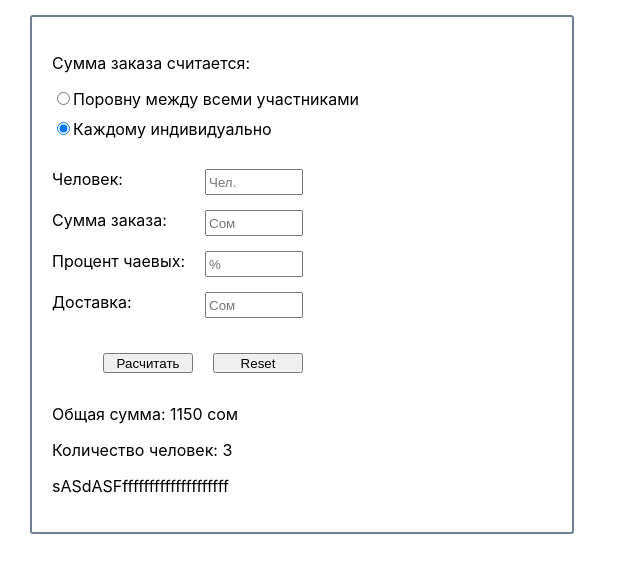
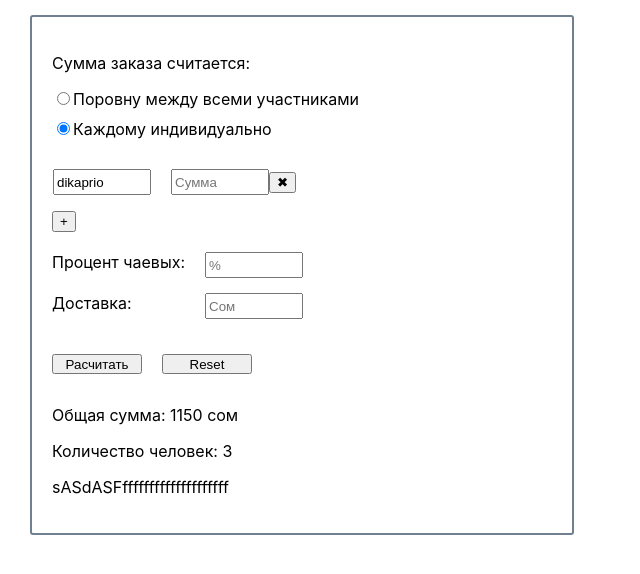
Before and after one commit to DenisLokhtin/hw-57, a React (Create React App) app: page / in a window 1280 px wide. Both pictures are taken after a click on the radio button "Каждому индивидуально". Shown: the top 574 px of the page, without its empty margins (0-640 px from the left). Built offline with nearby package versions, Linux system fonts and the light colour scheme.

Commit message:
продолжаю писать функции и разюивать на компоненты

```diff
--- a/src/App.css
+++ b/src/App.css
@@ -30,6 +30,26 @@
   text-align: right;
 }
 
+form div .btnCont {
+  text-align: left;
+}
+
+.newPerson {
+  float: left;
+}
+
+form div div .nameInput {
+  margin-left: 1px;
+}
+
+.btnCont {
+  margin-bottom: 20px;
+}
+
+.addBtn {
+
+}
+
 .calc div label {
   float: left;
 }
@@ -40,6 +60,11 @@
 
 .btn {
   margin-top: 20px;
+  float: left;
+}
+
+div form div .res {
+  margin-left: 0px;
 }
 
 .calc div input {
--- a/src/App.js
+++ b/src/App.js
@@ -1,6 +1,8 @@
 import {useState} from "react";
 import ResultCommon from "./components/resultCommon";
 import ResultSeparated from "./components/resultSeparated";
+import InputCommon from "./components/inputCommon";
+import InputSeparated from "./components/inputSeparated";
 import Options from "./components/options";
 import {nanoid} from "nanoid";
 import './App.css';
@@ -16,7 +18,9 @@ function App() {
 
     const [radioBtn, setRadioBtn] = useState(true);
 
-    const [people, setPeople] = useState([]);
+    const [people, setPeople] = useState([
+        {name: "dikaprio", price: "222", id: nanoid()}
+    ]);
 
     const radioBoolean = function () {
         setRadioBtn(!radioBtn)
@@ -53,11 +57,11 @@ function App() {
     const result = () => {
         if (radioBtn) {
             return (
-                <ResultCommon/>
+                <InputCommon/>
             )
         } else {
             return (
-                <ResultSeparated/>
+                <InputSeparated add={() => addPerson()} people={people}/>
             )
         }
     }
@@ -69,34 +73,13 @@ function App() {
                 radioBoolean()
             }}/>
 
-            <form className="calc">
-                <div className="inputs">
-                    <div>
-                        <label htmlFor="humans">Человек:</label>
-                        <input id="humans" type="number" min="1" placeholder="Чел."/>
-                    </div>
-                    <div>
-                        <label htmlFor="sum">Сумма заказа:</label>
-                        <input id="sum" type="number" min="0" placeholder="Сом"/>
-                    </div>
-                    <div>
-                        <label htmlFor="percent">Процент чаевых:</label>
-                        <input id="percent" type="number" min="0" placeholder="%"/>
-                    </div>
-                    <div>
-                        <label htmlFor="delivery">Доставка:</label>
-                        <input id="delivery" type="number" min="0" placeholder="Сом"/>
-                    </div>
+            {result()}
 
-                    <input className="btn" type="button" value="Расчитать"/>
-                    <input className="reset btn" type="reset"/>
-                </div>
-            </form>
-
-            {result()}
+            {inputField()}
 
         </div>
     );
 }
 
+
 export default App;
--- a/src/components/inputCommon.js
+++ b/src/components/inputCommon.js
@@ -0,0 +1,29 @@
+import React from 'react';
+
+const InputCommon = (props) => (
+    <form className="calc">
+        <div className="inputs">
+            <div>
+                <label htmlFor="humans">Человек:</label>
+                <input id="humans" type="number" min="1" placeholder="Чел."/>
+            </div>
+            <div>
+                <label htmlFor="sum">Сумма заказа:</label>
+                <input id="sum" type="number" min="0" placeholder="Сом"/>
+            </div>
+            <div>
+                <label htmlFor="percent">Процент чаевых:</label>
+                <input id="percent" type="number" min="0" placeholder="%"/>
+            </div>
+            <div>
+                <label htmlFor="delivery">Доставка:</label>
+                <input id="delivery" type="number" min="0" placeholder="Сом"/>
+            </div>
+
+            <input className="btn res" type="button" value="Расcчитать"/>
+            <input className="reset btn" type="reset"/>
+        </div>
+    </form>
+);
+
+export default InputCommon;
--- a/src/components/inputSeparated.js
+++ b/src/components/inputSeparated.js
@@ -0,0 +1,33 @@
+import React from 'react';
+
+const InputSeparated = (props) => (
+    <form className="calc">
+        <div className="inputs">
+            <div className="newPerson">
+                {props.people.map(person => (
+                    <div key={person.id}>
+                        <input className="nameInput" value={person.name} type="text" placeholder="Имя"/>
+                        <input className="SumInput" value={person.name} type="number" min="0" placeholder="Сумма"/>
+                        <button type="button" className="remove">&#10006;</button>
+                    </div>
+                ))}
+            </div>
+            <div className="btnCont">
+                <button onClick={props.add} type="button" className="addBtn">+</button>
+            </div>
+            <div>
+                <label htmlFor="percent">Процент чаевых:</label>
+                <input id="percent" type="number" min="0" placeholder="%"/>
+            </div>
+            <div>
+                <label htmlFor="delivery">Доставка:</label>
+                <input id="delivery" type="number" min="0" placeholder="Сом"/>
+            </div>
+
+            <input className="btn res" type="button" value="Расчитать"/>
+            <input className="reset btn" type="reset"/>
+        </div>
+    </form>
+);
+
+export default InputSeparated;
```
